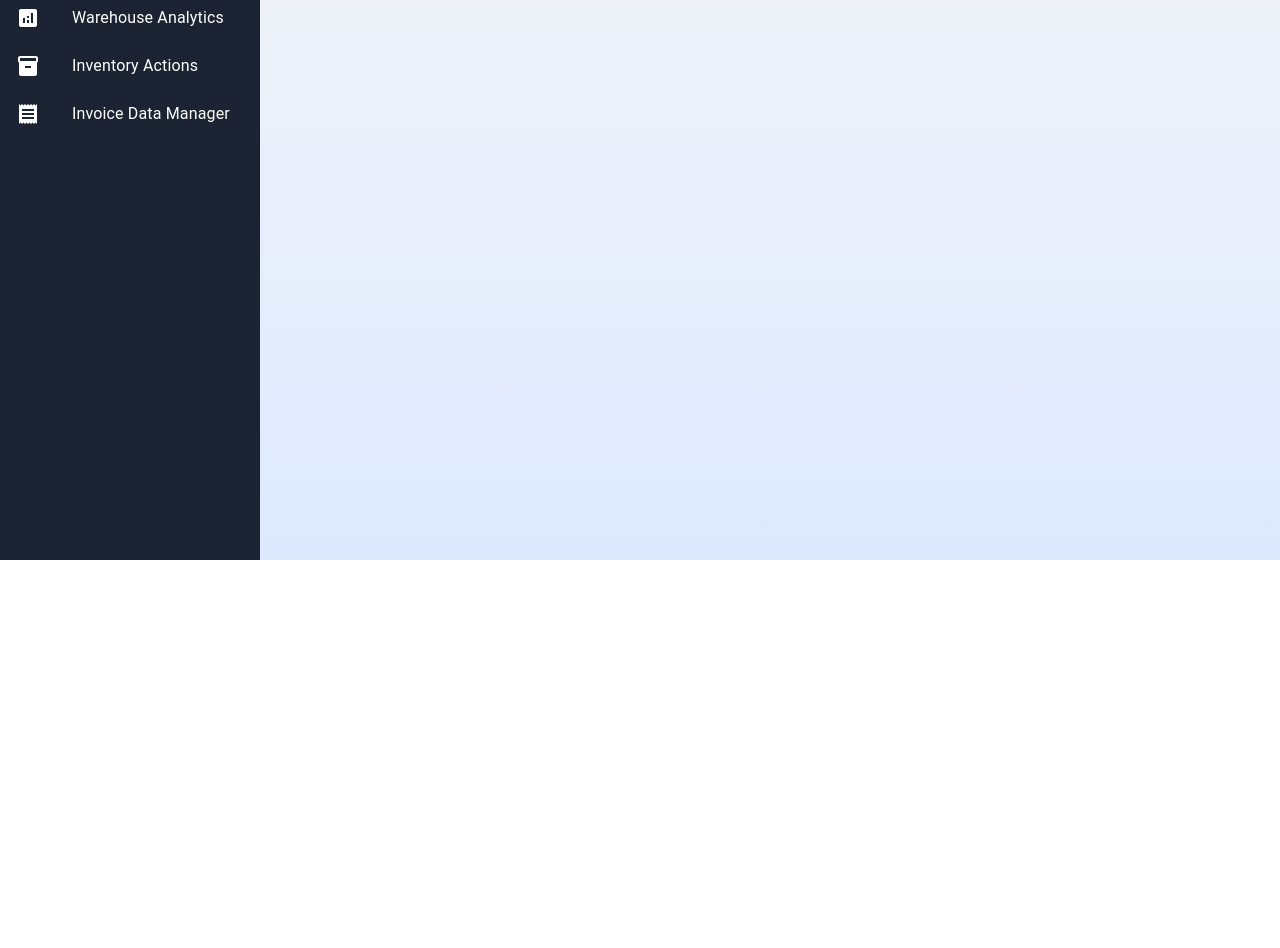
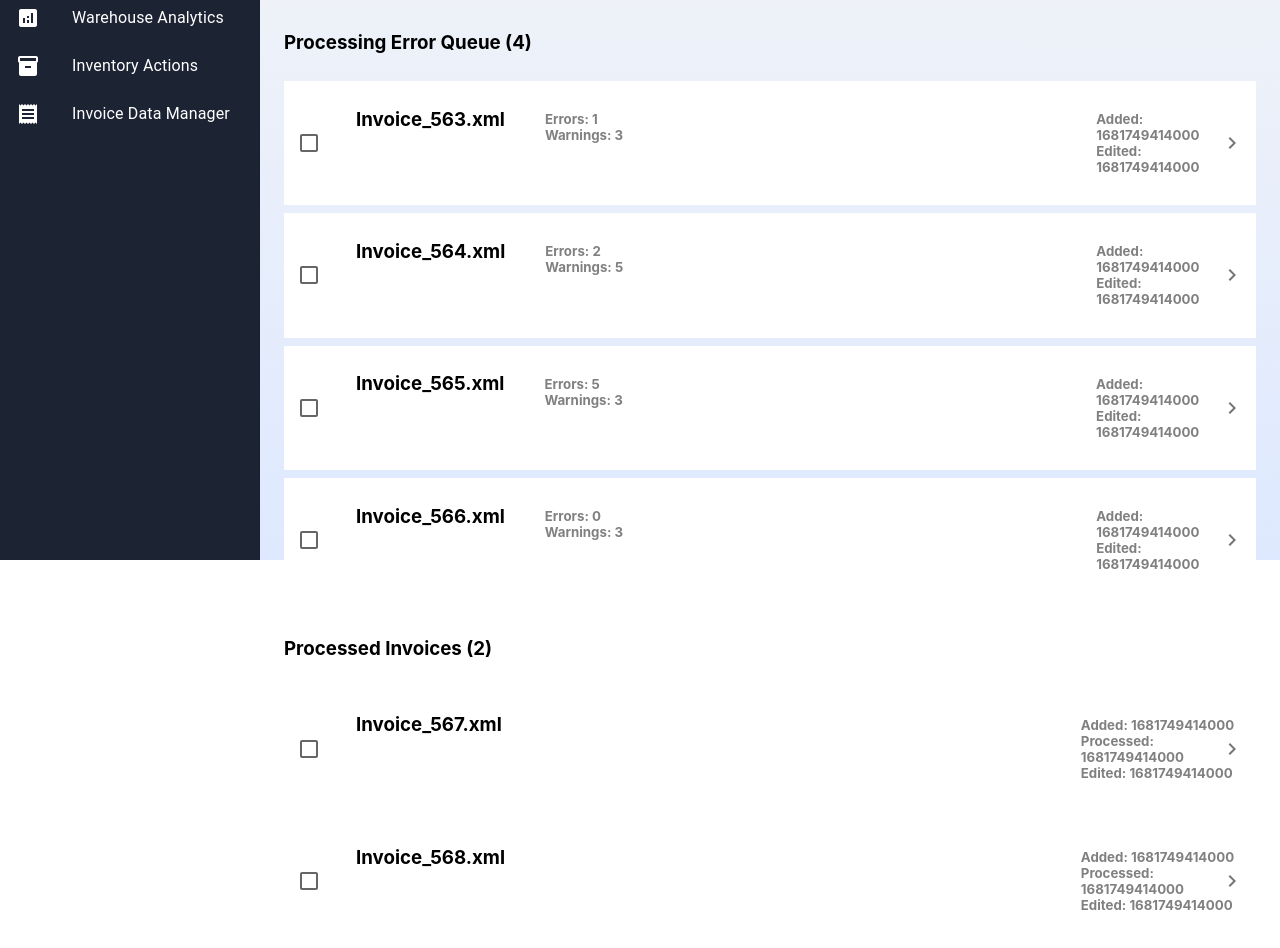
Before and after one commit to jeremytraini/churroflow, a React (Create React App) app: page /invoice-data-manager in a window 1280 px wide. Shown: the part 240-1188 px from the top of the page. Before the commit the page ends 800 px from the top, so only its background shows below. Built offline with nearby package versions, Linux system fonts and the light colour scheme.

Commit message:
updated template for invoice data manager page

```diff
--- a/src/components/ImageUpload.jsx
+++ b/src/components/ImageUpload.jsx
@@ -194,7 +194,7 @@ const ImageUpload = () => {
 
           {!invoiceChanged && (
             <>
-              <button className="btn btn-outline-primary btn-sm w-20" style={{backgroundColor: 'salmon', color: 'white'}} >Download as PDF</button>
+              <button className="btn btn-outline-primary btn-sm w-20" style={{backgroundColor: 'salmon', color: 'white'}}>Download as PDF</button>
               <button className="btn btn-outline-primary btn-sm w-20" style={{backgroundColor: 'salmon', color: 'white'}}>Download as CSV</button>
               <button className="btn btn-outline-primary btn-sm w-20" style={{backgroundColor: 'salmon', color: 'white'}}>Download as HTML</button>
               <button className="btn btn-outline-primary btn-sm w-20" style={{backgroundColor: 'salmon', color: 'white'}}>Download as JSON</button>
--- a/src/pages/InvoiceDataManager.jsx
+++ b/src/pages/InvoiceDataManager.jsx
@@ -1,8 +1,202 @@
 import { BasicPage } from "./BasicPage";
 import Home from "@mui/icons-material/Home";
+import Button from "@mui/material/Button";
+import ImageUpload from "../components/ImageUpload";
+import Upload from '@mui/icons-material/Upload';
+import FileCopy from '@mui/icons-material/FileCopy';
+import { Box } from "@mui/material";
+import List from "@mui/material/List";
+import ListItem from '@mui/material/ListItem';
+import ListItemIcon from '@mui/material/ListItemIcon';
+import Checkbox from '@mui/material/Checkbox';
+import IconButton from '@mui/material/IconButton';
+import { KeyboardArrowRight } from "@mui/icons-material";
 
 const InvoiceDataManager = () => {
-  return <BasicPage title="Invoice Data Manager" icon={<Home />} />;
+  let invoices_data = [
+    {
+      name: 'Invoice_563.xml',
+      errors: 1,
+      warnings: 3,
+      added: Date.now(),
+      processed: Date.now(),
+      edited: Date.now(),
+    },
+    {
+      name: 'Invoice_564.xml',
+      errors: 2,
+      warnings: 5,
+      added: Date.now(),
+      processed: Date.now(),
+      edited: Date.now(),
+    },
+    {
+      name: 'Invoice_565.xml',
+      errors: 5,
+      warnings: 3,
+      added: Date.now(),
+      processed: Date.now(),
+      edited: Date.now(),
+    },
+    {
+      name: 'Invoice_566.xml',
+      errors: 0,
+      warnings: 3,
+      added: Date.now(),
+      processed: Date.now(),
+      edited: Date.now(),
+    },
+    {
+      name: 'Invoice_567.xml',
+      errors: 0,
+      warnings: 0,
+      added: Date.now(),
+      processed: Date.now(),
+      edited: Date.now(),
+    },
+    {
+      name: 'Invoice_568.xml',
+      errors: 0,
+      warnings: 0,
+      added: Date.now(),
+      processed: Date.now(),
+      edited: Date.now(),
+    },
+  ]
+
+  let error_invoices = invoices_data.filter(invoice => invoice.errors || invoice.warnings)
+  let valid_invoices = invoices_data.filter(invoice => !(invoice.errors || invoice.warnings))
+
+  return (
+    <BasicPage title="Invoice Data Manager" icon={<Home />}>
+      <Box>
+        <Button startIcon={<Upload />} sx={{ backgroundColor: 'white', my: 2, color: 'black' }}><h3>Upload Invoices</h3></Button>
+        <Button startIcon={<FileCopy />} sx={{ backgroundColor: 'white', my: 2, color: 'black', left: '62.5%' }}><h3>Download Reports</h3></Button>
+      </Box>
+
+      <h3>Processing Error Queue ({error_invoices.length})</h3>
+
+      <List sx={{ width: '100%' }}>
+        {error_invoices.map((invoice) => {
+          const labelId = `checkbox-list-label-${invoice.name}`;
+
+          return (
+            <ListItem
+              sx={{ marginBottom: '8px', backgroundColor: 'white' }}
+              key={invoice.name}
+              secondaryAction={
+                <IconButton edge="end" aria-label="comments">
+                  <KeyboardArrowRight />
+                </IconButton>
+              }
+              disablePadding
+            >
+              <ListItem>
+                <ListItemIcon>
+                  <Checkbox
+                    edge="start"
+                    tabIndex={-1}
+                    disableRipple
+                    inputProps={{ 'aria-labelledby': labelId }}
+                  />
+                </ListItemIcon>
+
+                <Box sx ={{
+                  display: 'grid',
+                  gridTemplateColumns: '1fr 1fr 1fr 1fr 1fr',
+                  gap: '40px',
+                  backgroundColor: 'white'
+                  }}>
+                  <h3 style={{
+                    gridArea: '1 / 1 / 2 / 2',
+                    }}>
+                    {invoice.name}
+                  </h3>
+
+                  <h5 style={{
+                    gridArea: '1 / 2 / 2 / 3',
+                    color: 'gray'
+                    }}>
+                    Errors: {invoice.errors}
+                    <br />
+                    Warnings: {invoice.warnings}
+                  </h5>
+
+                  <h5 style={{
+                    gridArea: '1 / 5 / 2 / 6',
+                    color: 'gray'
+                    }}>
+                    Added: {invoice.added}
+                    <br />
+                    Edited: {invoice.edited}
+                  </h5>
+                </Box>
+
+              </ListItem>
+            </ListItem>
+          );
+        })}
+      </List>
+
+      <h3>Processed Invoices ({valid_invoices.length})</h3>
+
+      <List sx={{ width: '100%' }}>
+        {valid_invoices.map((invoice) => {
+          const labelId = `checkbox-list-label-${invoice.name}`;
+
+          return (
+            <ListItem
+              sx={{marginBottom: '8px', backgroundColor: 'white'}}
+              key={invoice.name}
+              secondaryAction={
+                <IconButton edge="end" aria-label="comments">
+                  <KeyboardArrowRight />
+                </IconButton>
+              }
+              disablePadding
+            >
+              <ListItem>
+                <ListItemIcon>
+                  <Checkbox
+                    edge="start"
+                    tabIndex={-1}
+                    disableRipple
+                    inputProps={{ 'aria-labelledby': labelId }}
+                  />
+                </ListItemIcon>
+
+                <Box sx ={{
+                  display: 'grid',
+                  gridTemplateColumns: '1fr 1fr 1fr 1fr 1fr',
+                  gap: '22px',
+                  backgroundColor: 'white'
+                  }}>
+                  <h3 style={{
+                    gridArea: '1 / 1 / 2 / 2',
+                    }}>
+                    {invoice.name}
+                  </h3>
+
+                  <h5 style={{
+                    gridArea: '1 / 5 / 2 / 6',
+                    color: 'gray'
+                    }}>
+                    Added: {invoice.added}
+                    <br />
+                    Processed: {invoice.processed}
+                    <br />
+                    Edited: {invoice.edited}
+                  </h5>
+                </Box>
+
+              </ListItem>
+            </ListItem>
+          );
+        })}
+      </List>
+
+    </BasicPage>
+    );
 };
 
 export default InvoiceDataManager;
--- a/src/services/APIService.js
+++ b/src/services/APIService.js
@@ -4,7 +4,7 @@ const login = (email, password) => {
   return http.post("/invoice/upload_text/v1",
   {
     name: "test",
-    text: text
+    text: "text"
   },
   {
     headers: {
@@ -17,7 +17,7 @@ const register = (name, email, password) => {
   return http.post("/invoice/upload_text/v1",
   {
     name: "test",
-    text: text
+    text: "text"
   },
   {
     headers: {
```
Also changed, not shown: 2 other files (tests, documents, lock files or other folders).
